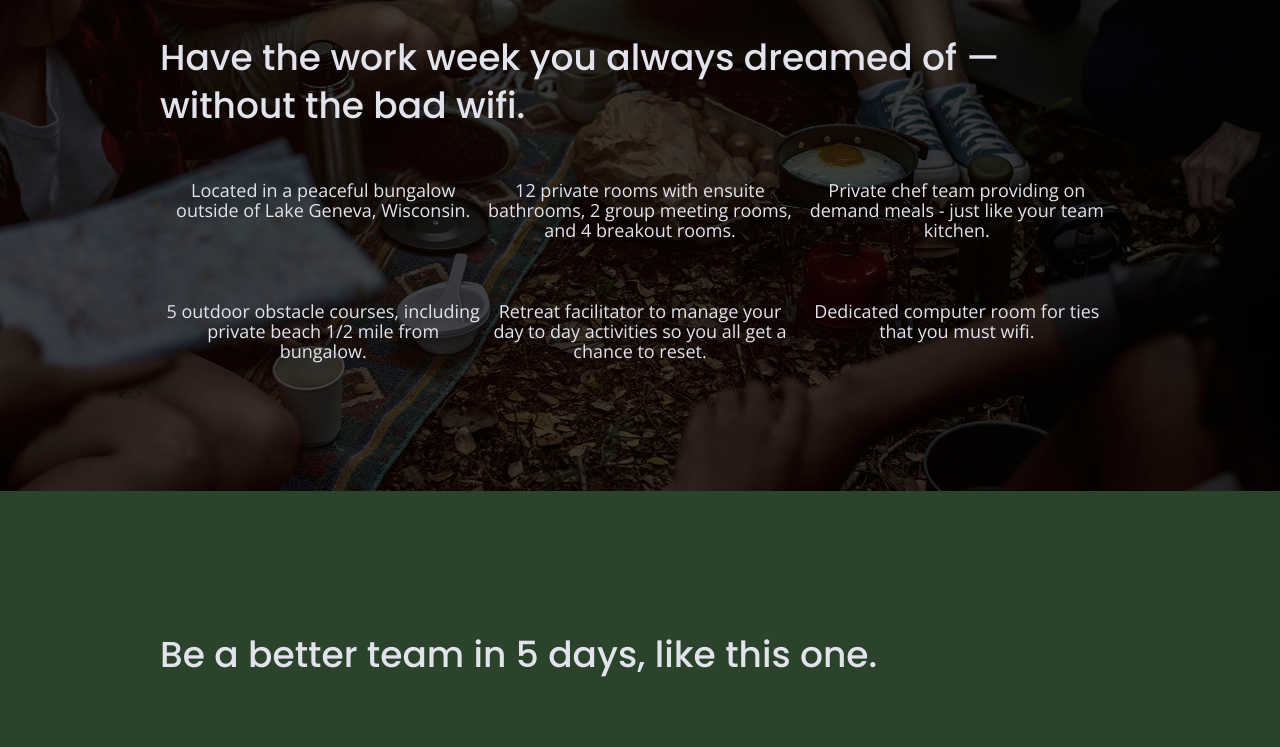
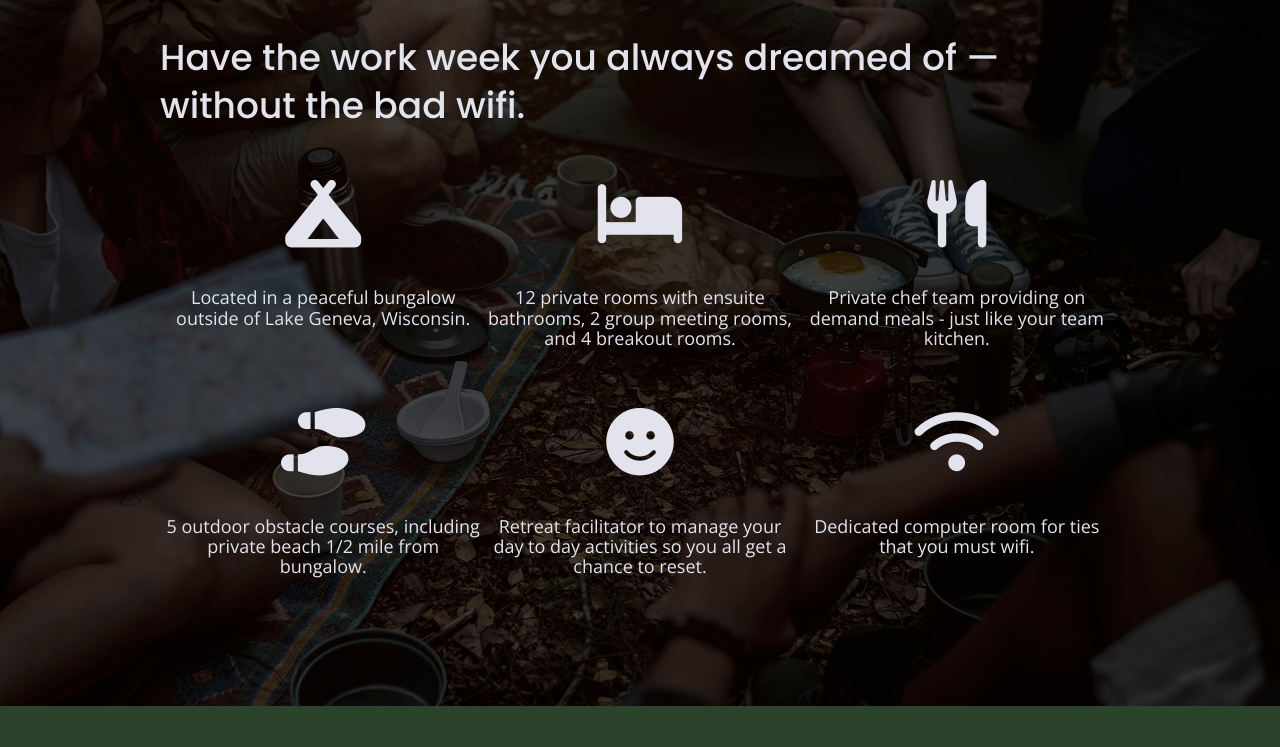
Before and after one commit to Elenakath/boilerplate-project, a website built with Parcel: page index.html in a window 1280 px wide. Shown: the part 857-1604 px from the top of the page. Built offline with nearby package versions, Linux system fonts and the light colour scheme.

Commit message:
Added font awesome icons, adjusted the sizing and spacing in css, fixed the about in nav on faq page

```diff
--- a/css/main.css
+++ b/css/main.css
@@ -724,6 +724,11 @@ aside .content-wrapper .form {
   flex-basis: 33%;
 }
 
+.features i {
+	font-size: 3.75em;
+    margin-bottom: 40px;
+}
+
 /* Reviews */
 .reviews h2 {
   padding-bottom: 50px;
--- a/index.html
+++ b/index.html
@@ -21,6 +21,7 @@ rel="stylesheet">
 
   <link rel="stylesheet" href="css/normalize.css">
   <link rel="stylesheet" href="css/main.css">
+  <script src="https://kit.fontawesome.com/b2b9c3f952.js" crossorigin="anonymous"></script>
 
   <meta name="theme-color" content="#fafafa">
 </head>
@@ -70,6 +71,7 @@ rel="stylesheet">
         <div class="features-items">
         <article>
           <p class="fontawesome-icon">
+            <i class="fas fa-campground"></i>
           </p>
           <p class="features-item-description">
             Located in a peaceful bungalow outside of Lake Geneva, Wisconsin.
@@ -77,6 +79,7 @@ rel="stylesheet">
         </article>
         <article>
           <p class="fontawesome-icon">
+            <i class="fas fa-bed"></i>
           </p>
           <p class="features-item-description">
             12 private rooms with ensuite bathrooms, 2 group meeting rooms,
@@ -85,6 +88,7 @@ rel="stylesheet">
         </article>
         <article>
           <p class="fontawesome-icon">
+            <i class="fas fa-utensils"></i>
           </p>
           <p class="features-item-description">
             Private chef team providing on demand meals - just like your
@@ -93,6 +97,7 @@ rel="stylesheet">
         </article>
         <article>
           <p class="fontawesome-icon">
+            <i class="fas fa-shoe-prints"></i>
           </p>
           <p class="features-item-description">
             5 outdoor obstacle courses, including private beach 1/2
@@ -101,6 +106,7 @@ rel="stylesheet">
         </article>
         <article>
           <p class="fontawesome-icon">
+            <i class="fas fa-smile"></i>
           </p>
           <p class="features-item-description">
             Retreat facilitator to manage your day to day
@@ -109,6 +115,7 @@ rel="stylesheet">
         </article>
         <article>
           <p class="fontawesome-icon">
+            <i class="fas fa-wifi"></i>
           </p>
           <p class="features-item-description">
             Dedicated computer room for ties that you must wifi.
```
Also changed, not shown: about/index.html (+1 -0 lines), faq/index.html (+2 -1 lines).
